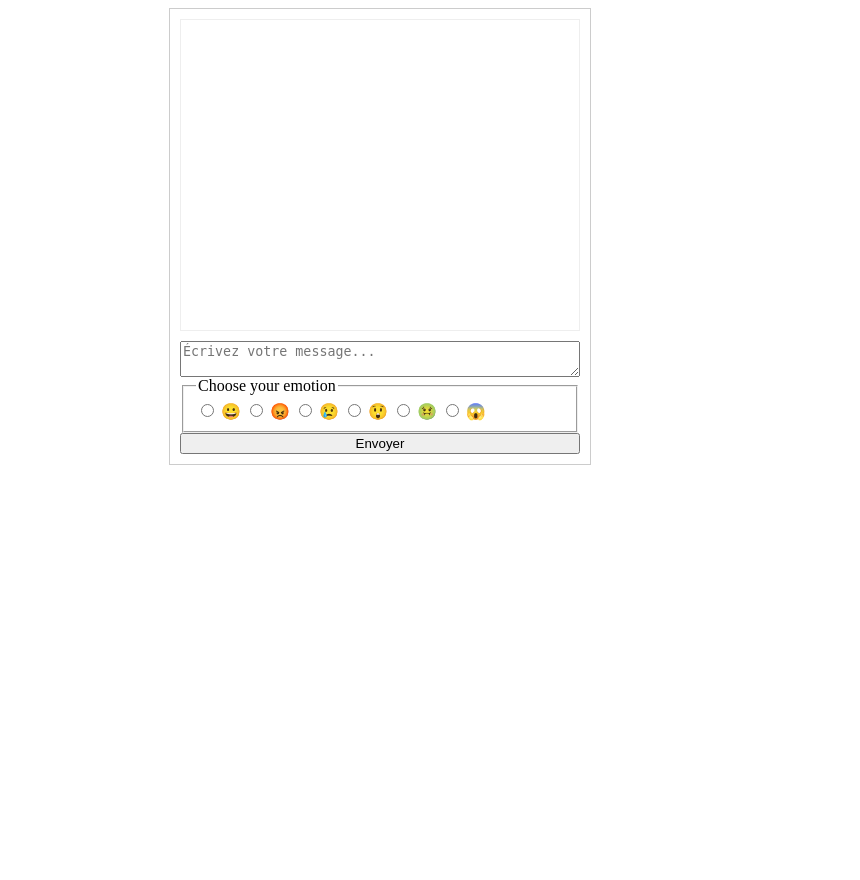
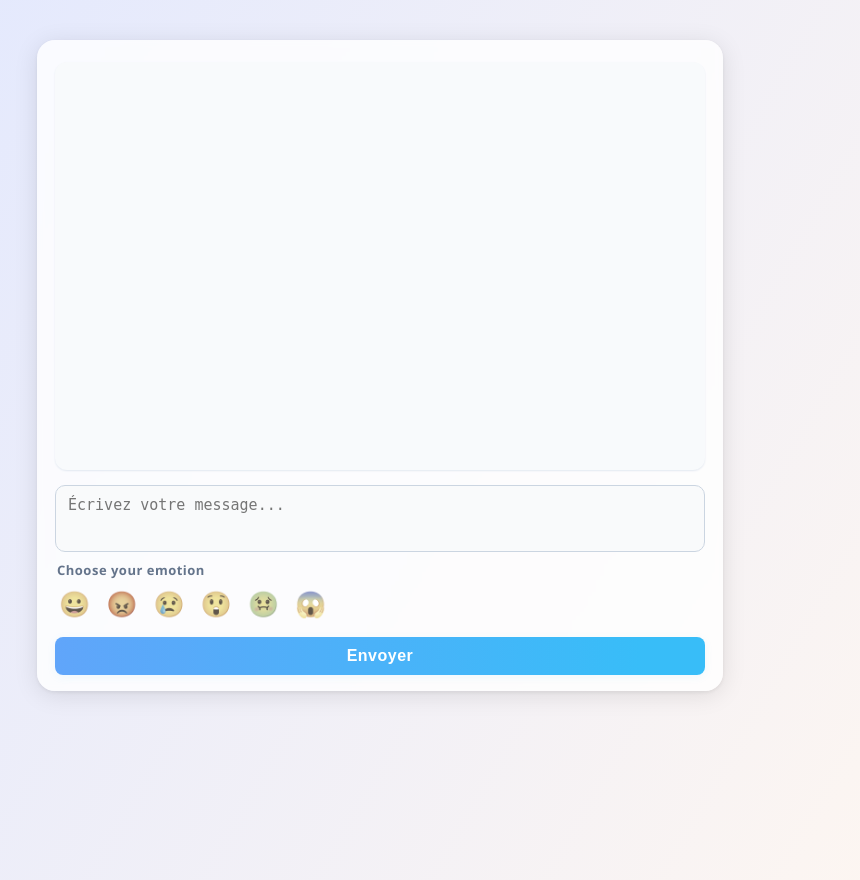
Before and after one commit to EnrikeChampion/SAE-S4, a PHP site: page /Views/view_chat.php?id=1 in a window 1280 px wide. Shown: the whole page, without its empty margins (260-1120 px from the left). Before the commit the page ends 465 px from the top, so only its background shows below. Run offline with PHP 8.4, Linux system fonts and the light colour scheme; data that the repository does not hold is empty.

Commit message:
changement design chat.php

```diff
--- a/src/css/chat.css
+++ b/src/css/chat.css
@@ -1,43 +1,153 @@
+body {
+    background: linear-gradient(120deg, #e0e7ff 0%, #fff7f0 100%);
+    font-family: 'Segoe UI', Arial, sans-serif;
+    min-height: 100vh;
+    margin: 0;
+    padding: 40px 0;
+}
+
 #chat-container {
-    width: 400px;
+    width: 100%;
+    max-width: 650px;   /* Largeur élargie ici */
     margin: 0 auto;
-    border: 1px solid #ccc;
-    padding: 10px;
+    background: #ffffffcc;
+    border-radius: 18px;
+    box-shadow: 0 4px 24px rgba(0,0,0,0.10), 0 1.5px 4px rgba(0,0,0,0.07);
+    padding: 22px 18px 16px 18px;
+    backdrop-filter: blur(3px);
 }
 
 #message-area {
-    height: 300px;
-    overflow-y: scroll;
-    border: 1px solid #eee;
-    padding: 5px;
-    margin-bottom: 10px;
+    height: 380px;  /* Hauteur adaptée pour un conteneur plus large */
+    overflow-y: auto;
+    border: none;
+    background: #f8fafc;
+    border-radius: 12px;
+    padding: 14px 10px;
+    margin-bottom: 15px;
+    box-shadow: 0 1px 2px #e2e8f0;
+    transition: box-shadow 0.2s;
 }
 
 .message {
-    margin-bottom: 5px;
-    padding: 5px;
-    border-radius: 5px;
+    margin-bottom: 12px;
+    padding: 9px 13px;
+    border-radius: 12px;
+    font-size: 15.5px;
+    display: inline-block;
+    max-width: 80%;
+    word-break: break-word;
+    box-shadow: 0 2px 6px rgba(0,0,0,0.02);
+    transition: background 0.2s;
 }
 
 .message.mine {
-    background-color: #e0f2f7;
-    /* Bleu clair */
+    background: linear-gradient(90deg, #bae6fd 60%, #f0f9ff 100%);
     text-align: right;
+    margin-left: 20%;
+    align-self: flex-end;
 }
 
 .message.other {
-    background-color: #f0f0f0;
-    /* Gris clair */
+    background: linear-gradient(90deg, #f1f5f9 60%, #fef3c7 100%);
     text-align: left;
-        }
+    margin-right: 20%;
+    align-self: flex-start;
+}
 
 #input-area {
     display: flex;
     flex-direction: column;
+    gap: 9px;
+    margin-top: 8px;
 }
 
-#emotion-buttons {
+#message-input {
+    resize: none;
+    border-radius: 10px;
+    border: 1.2px solid #cbd5e1;
+    padding: 10px 12px;
+    font-size: 15px;
+    background: #f9fafb;
+    transition: border 0.2s;
+    min-height: 45px;
+}
+
+#message-input:focus {
+    outline: none;
+    border: 1.7px solid #7dd3fc;
+    background: #f0f9ff;
+}
+
+fieldset {
+    border: none;
+    padding: 0;
+    margin: 0 0 6px 0;
     display: flex;
-    justify-content: space-around;
+    flex-wrap: wrap;
+    gap: 8px;
+    align-items: center;
+    background: none;
+}
+
+legend {
+    font-size: 13px;
+    color: #64748b;
     margin-bottom: 5px;
+    font-weight: bold;
+    letter-spacing: .5px;
 }
+
+input[type="radio"] {
+    display: none;
+}
+
+label {
+    cursor: pointer;
+    font-size: 25px;
+    filter: grayscale(0.5) opacity(0.8);
+    transition: transform 0.15s, filter 0.2s;
+    padding: 2px 4px;
+    border-radius: 7px;
+}
+
+input[type="radio"]:checked + label {
+    filter: grayscale(0) opacity(1) drop-shadow(0 0 2px #60a5fa);
+    background: #bae6fd33;
+    transform: scale(1.15) rotate(-4deg);
+}
+
+#send-button {
+    background: linear-gradient(90deg, #60a5fa, #38bdf8 90%);
+    color: #fff;
+    font-weight: 600;
+    font-size: 16px;
+    border: none;
+    border-radius: 8px;
+    padding: 10px 0;
+    cursor: pointer;
+    transition: background 0.15s, box-shadow 0.12s;
+    box-shadow: 0 2px 8px rgba(56,189,248,0.08);
+    letter-spacing: .5px;
+}
+
+#send-button:hover {
+    background: linear-gradient(90deg, #2563eb, #06b6d4 100%);
+}
+
+@media (max-width: 480px) {
+    #chat-container {
+        max-width: 98vw;
+        padding: 10px 4vw 12px 4vw;
+    }
+    #message-area {
+        height: 250px;
+        padding: 8px 2vw;
+    }
+    #message-input {
+        font-size: 14px;
+    }
+    label {
+        font-size: 21px;
+    }
+}
```
